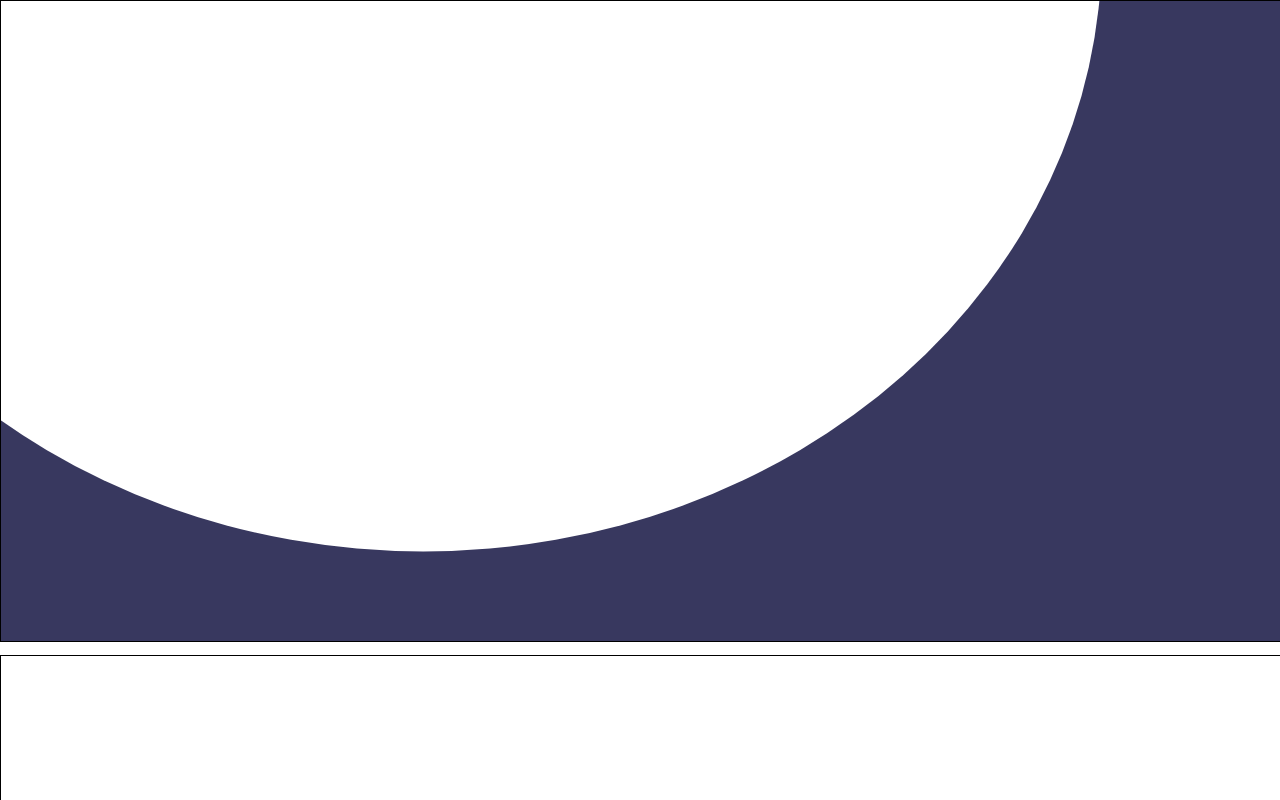
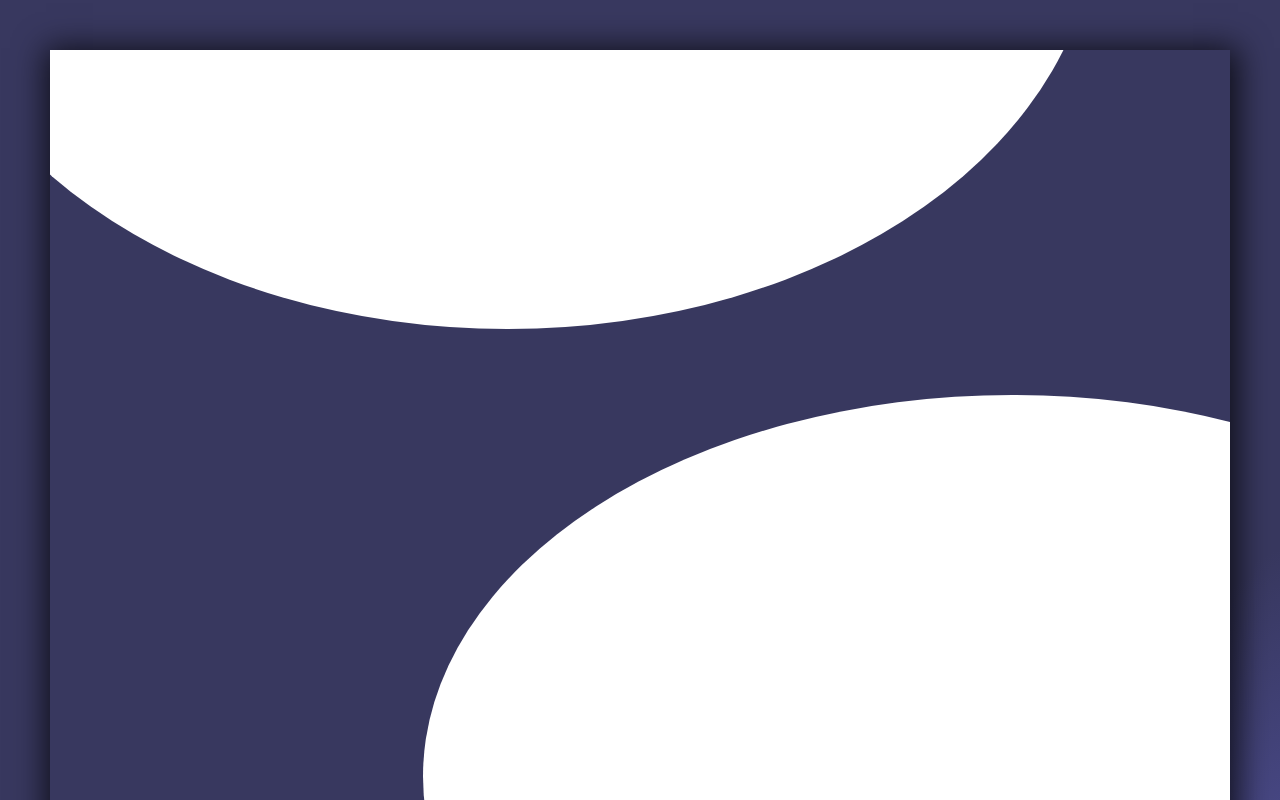
Before and after one commit to Ndu-Systems/student-io, an Angular app: page / in a window 1280 px wide. Shown: the top 800 px of the page. Built offline with nearby package versions, Linux system fonts and the light colour scheme.

Commit message:
home page bg

```diff
--- a/src/app/views/home/home.component.scss
+++ b/src/app/views/home/home.component.scss
@@ -0,0 +1,7 @@
+.home-container{
+    -webkit-box-shadow: 2px 4px 30px 6px rgba(0,0,0,0.75);
+    -moz-box-shadow: 2px 4px 30px 6px rgba(0,0,0,0.75);
+    box-shadow: 2px 4px 30px 6px rgba(0,0,0,0.75);
+    position: relative;
+    overflow: hidden;
+}
--- a/src/app/views/home/index/index.component.scss
+++ b/src/app/views/home/index/index.component.scss
@@ -4,36 +4,43 @@
     width: 100%;
     height: 80vh;
     // background: rgba(128, 128, 128, 0.541);
-    margin-bottom: 1%;
-    border: 1PX solid black;
+    margin-bottom: 2%;
+
   }
 
   .home {
     position: relative;
     background: #38385F;
+    padding: 1%;
 
     .top,
     .bottom {
       position: absolute;
-      width: 100%;
-      height: 50%;
-      left: 0;
     }
 
     .top {
-      height: 100%;
+
+      height: 126%;
+      width: 98%;
       top: 0;
-      background: white;
-      -webkit-clip-path: ellipse(53% 94% at 33% -8%);
-      clip-path: ellipse(53% 94% at 33% -8%);
+      border-radius: 53%;
+      top: -84%;
+      left: -11%;
+      background: #ffffff;
+      background-size: 60%;
+      background-position: 0px 0px;
     }
 
     .bottom {
-      height: 0;
-      bottom: 0;
-      background: white;
-      -webkit-clip-path: ellipse(59% 58% at 51% 97%);
-clip-path: ellipse(59% 58% at 51% 97%);
+      height: 115%;
+      width: 98%;
+      top: 0;
+      border-radius: 53%;
+      top: 52%;
+      background: #ffffff;
+      background-size: 60%;
+      background-position: 0px 0px;
+      right: -29%;
     }
   }
 }
--- a/src/styles.scss
+++ b/src/styles.scss
@@ -1,6 +1,8 @@
 html, body {
-    padding: 0;
+    padding: 2%;
     margin: 0;
     font-family: 'Poppins', sans-serif;
+    background: rgb(56,56,95);
+    background: linear-gradient(153deg, rgba(56,56,95,1) 0%, rgba(56,56,95,1) 35%, rgba(86,86,166,1) 50%, rgba(29,29,55,1) 65%, rgba(86,86,166,1) 70%);
 
 }
```
